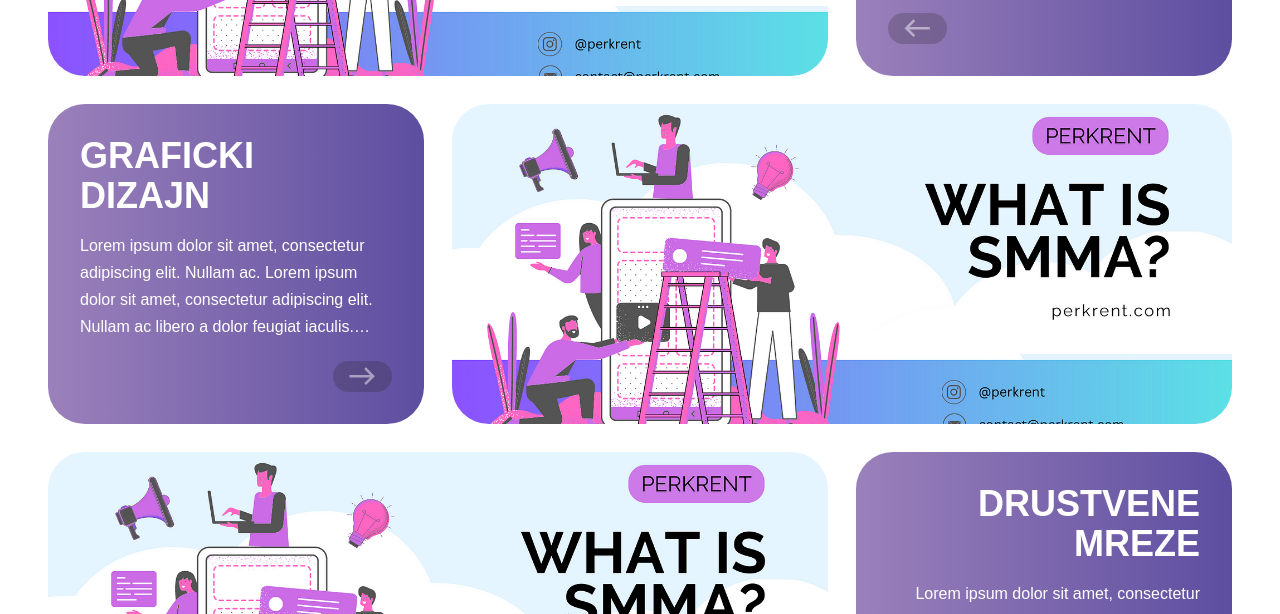
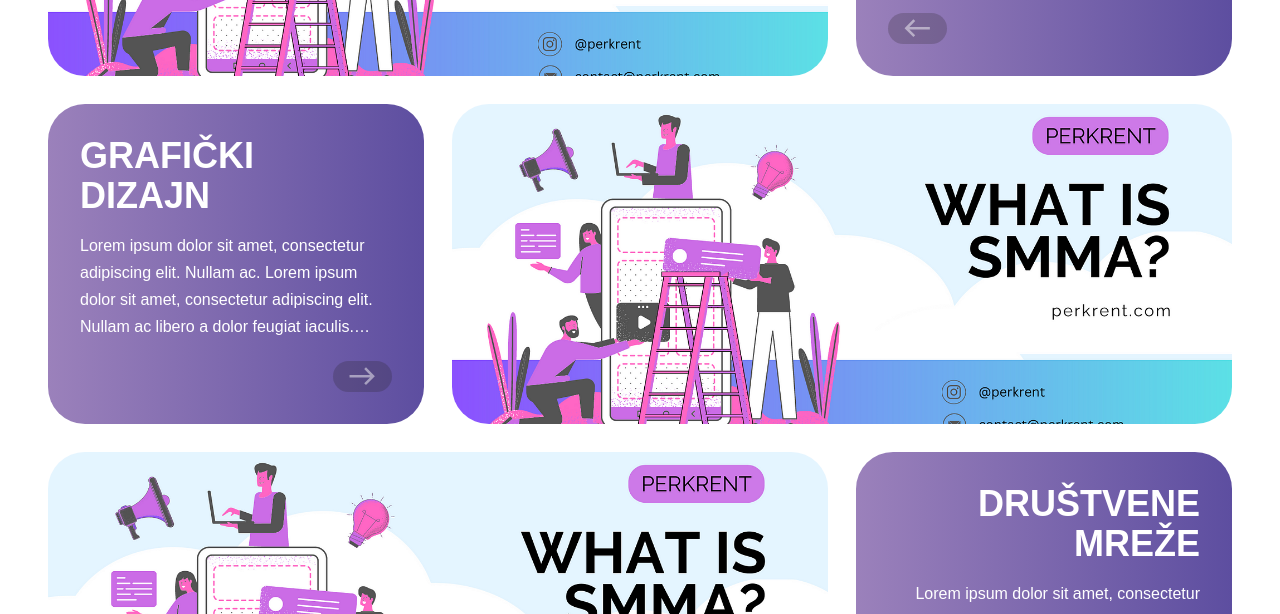
Before and after one commit to igorglisovic/trim-creative2, a Next.js app: page /usluge in a window 1280 px wide. Shown: the part 860-1474 px from the top of the page. Built offline with nearby package versions, Linux system fonts and the light colour scheme; a web font is replaced by a local one.

Commit message:
Cleaned code, stable version, have bug with page transition when come from another tab

```diff
--- a/components/UI/Container.jsx
+++ b/components/UI/Container.jsx
@@ -1,5 +1,3 @@
-'use client'
-
 import { useAnimationContext } from '@//store/animation-ctx'
 import { useContainerContext } from '@//store/container-ctx'
 import { useEffect, useRef } from 'react'
--- a/data/cards.js
+++ b/data/cards.js
@@ -45,14 +45,14 @@ export const uslugeCards = [
     type: 0,
   },
   {
-    title: 'Graficki dizajn',
+    title: 'Grafički dizajn',
     description:
       'Lorem ipsum dolor sit amet, consectetur adipiscing elit. Nullam ac. Lorem ipsum dolor sit amet, consectetur adipiscing elit. Nullam ac libero a dolor feugiat iaculis. Maecenas non arcu at justo eleifend varius. Sed id est ut ligula suscipit finibus. In euismod risus vitae nisl tincidunt, sit amet facilisis libero tristique. Cras vitae tellus at ex luctus fringilla nec id dui. Cras vitae tellus at ex luctus fringilla nec id dui.',
     active: false,
     type: 1,
   },
   {
-    title: 'Drustvene mreze',
+    title: 'Društvene mreže',
     description:
       'Lorem ipsum dolor sit amet, consectetur adipiscing elit. Nullam ac libero a dolor feugiat iaculis. Maecenas non arcu at justofdsf. Loremingo ipsum dolor sit amet, consectetur adipiscing elit. Nullam ac libero a dolor feugiat iaculis. Maecenas non arcu at justo eleifend varius. Sed id est ut ligula suscipit finibus. In euismod risus vitae nisl tincidunt, sit amet facilisis libero tristique. Cras vitae tellus at ex luctus fringilla nec id dui. Cras vitae tellus at ex luctus fringilla nec id dui.',
     active: false,
--- a/pages/index.jsx
+++ b/pages/index.jsx
@@ -8,7 +8,6 @@ import Footer from '../components/Footer'
 import { motion as m } from 'framer-motion'
 import { useAnimationContext } from '@/store/animation-ctx'
 import Lenis from '@studio-freight/lenis'
-import Nav from '@/components/Header'
 
 const page = ({ mainFont, secondaryFont }) => {
   const [variants, setVariants] = useState(null)
--- a/pages/usluge.jsx
+++ b/pages/usluge.jsx
@@ -1,19 +1,13 @@
 'use client'
 
 import { useEffect, useState } from 'react'
-import Container from '../components/UI/Container'
-import H1 from '../components/UI/H1'
-import UslugeCard from '../components/UslugeSections/UslugeCard'
-import { uslugeCards } from '../data/cards'
 import Footer from '../components/Footer'
-import { AnimatePresence, motion as m } from 'framer-motion'
+import { motion as m } from 'framer-motion'
 import { useAnimationContext } from '@/store/animation-ctx'
 import UslugeCards from '@/components/UslugeSections/UslugeCards'
 import Lenis from '@studio-freight/lenis'
-import Nav from '@/components/Header'
 
 const page = ({ mainFont, secondaryFont }) => {
-  const [cards, setCards] = useState(uslugeCards)
   const [variants, setVariants] = useState()
 
   let {
```
